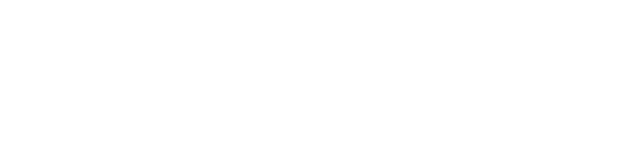
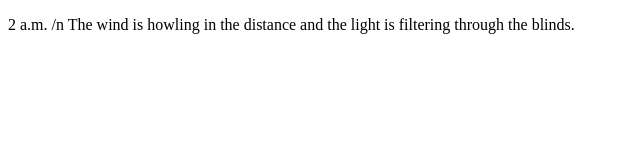
Before and after one commit to ed42311/challenge-adventure-game, a plain HTML site: page index.html in a window 1280 px wide. Shown: the whole page, without its empty margins (0-640 px from the left). Drawn offline with Linux system fonts and the light colour scheme.

```diff
--- a/index.html
+++ b/index.html
@@ -6,6 +6,7 @@
 	</head>
 
 	<body>
-
+		<p>  2 a.m. /n The wind is howling in the distance and the light is filtering through the blinds.
+		</p>
 	</body>
 </html>
```
